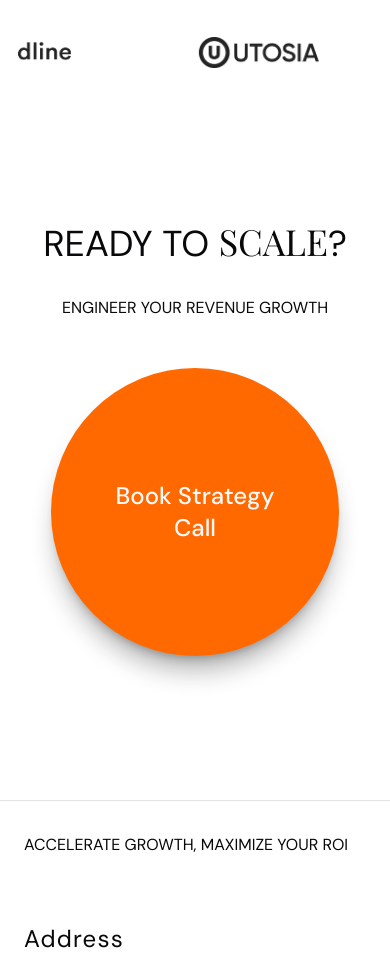
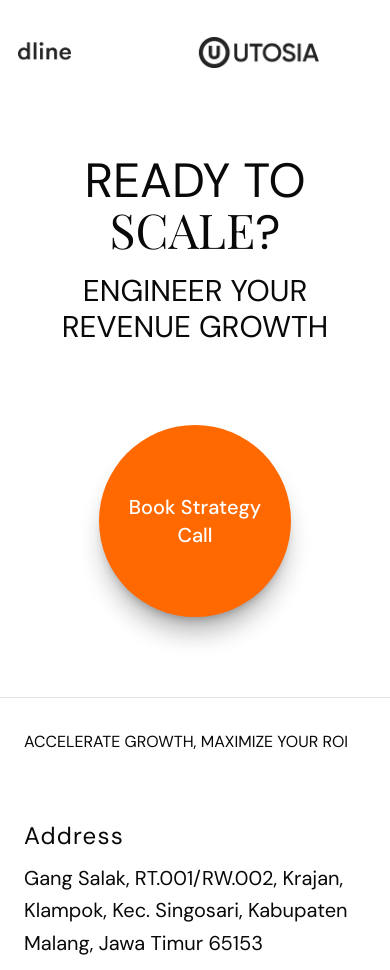
Before and after one commit to RifkyA911/Daya-Arsana, a Next.js app: page / in a window 390 px wide. Shown: the part 3180-4150 px from the top of the page. Built offline with nearby package versions, Linux system fonts and the light colour scheme.

Commit message:
fix: CTA layout

```diff
--- a/src/app/_components/CTA.tsx
+++ b/src/app/_components/CTA.tsx
@@ -100,24 +100,27 @@ const CTA = () => {
   return (
     <section
       ref={sectionRef}
-      className="py-24 px-6 lg:px-12 bg-card "
+      className={`py-8 md:py-24 px-0 md:px-6 lg:px-12 bg-card`}
     >
       <div className="mx-auto text-center cta-content">
-        <h2 className="text-4xl md:text-5xl lg:text-8xl 2k:text-[180px]! mb-4">
+        <h2 className="text-5xl lg:text-8xl 2k:text-[180px]! mb-4">
           READY TO <span className={`${playfair.className} italic `}>SCALE</span>?
         </h2>
-        <p className="lg:text-4xl 2k:text-[80px]! mt-8 mb-12">
+        <p className="text-3xl lg:text-4xl 2k:text-[80px]! mt-4 md:mt-8 mb-20 md:mb-32">
           ENGINEER YOUR REVENUE GROWTH
         </p>
 
-        <Link href="https://wa.me/6285155394885" target="_blank" rel="noopener noreferrer">
+        <Link href="https://wa.me/6285155394885" target="_blank" rel="noopener noreferrer" className="">
           <Button
             ref={buttonRef}
-            className="my-8 w-72 h-72 rounded-full bg-orange-500 text-primary-foreground font-medium
-          flex items-center justify-center mx-auto shadow-xl shadow-primary/30
-          hover:shadow-2xl hover:shadow-primary/40 transition-shadow duration-300 cursor-pointer"
+            className="
+              flex items-center justify-center mx-auto my-8
+              w-48 md:w-72 h-48 md:h-72 rounded-full bg-orange-500
+              text-primary-foreground font-medium
+              shadow-xl shadow-primary/30 hover:shadow-2xl hover:shadow-primary/40 transition-shadow duration-300 cursor-pointer
+            "
           >
-            <span className="text-2xl">Book Strategy<br />Call</span>
+            <span className="text-xl md:text-2xl text-white! z-10">Book Strategy<br />Call</span>
           </Button>
         </Link>
       </div>
```
